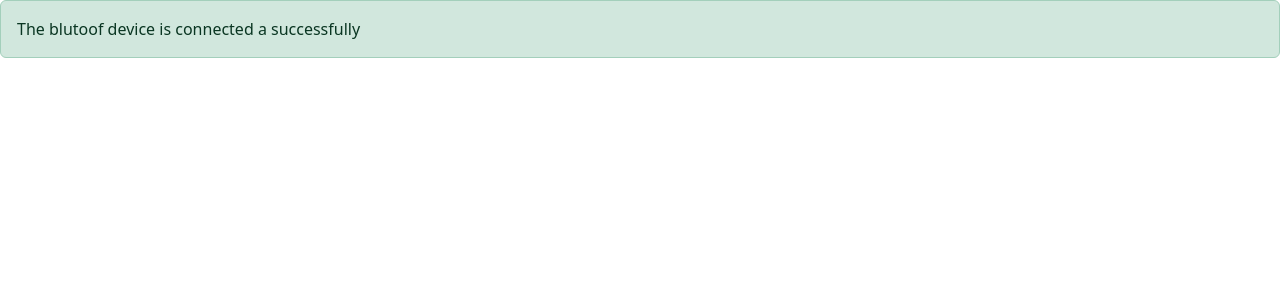
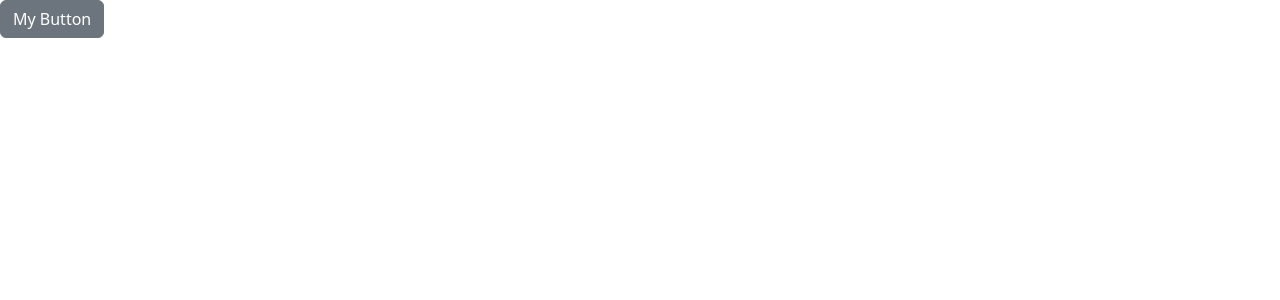
Before and after one commit to MdJiyaulHaq/react-app, a React app: page / in a window 1280 px wide. Shown: the top 300 px of the page. Built offline with nearby package versions, Linux system fonts and the light colour scheme; the HTML template or start-up script is replaced by a standard one.

Commit message:
building a button component

```diff
--- a/src/App.tsx
+++ b/src/App.tsx
@@ -1,11 +1,15 @@
-import Alert from "./components/Alert";
+import Buttons from "./components/Buttons";
+
+const onClick: () => void = () => {
+  console.log("Button clicked");
+};
 
 function App() {
   return (
     <div>
-      <Alert>
-        <span>The blutoof device is connected a successfully</span>
-      </Alert>
+      <Buttons color="secondary" onClick={onClick}>
+        My Button
+      </Buttons>
     </div>
   );
 }
--- /dev/null
+++ b/src/components/Buttons.tsx
@@ -0,0 +1,17 @@
+import React from "react";
+
+interface Props {
+  children: string;
+  color: string;
+  onClick: () => void;
+
+}
+const Buttons = ({ children, color = "primary", onClick }: Props) => {
+  return (
+    <button className={"btn btn-" + color} onClick={onClick}>
+      {children}
+    </button>
+  );
+};
+
+export default Buttons;
```
